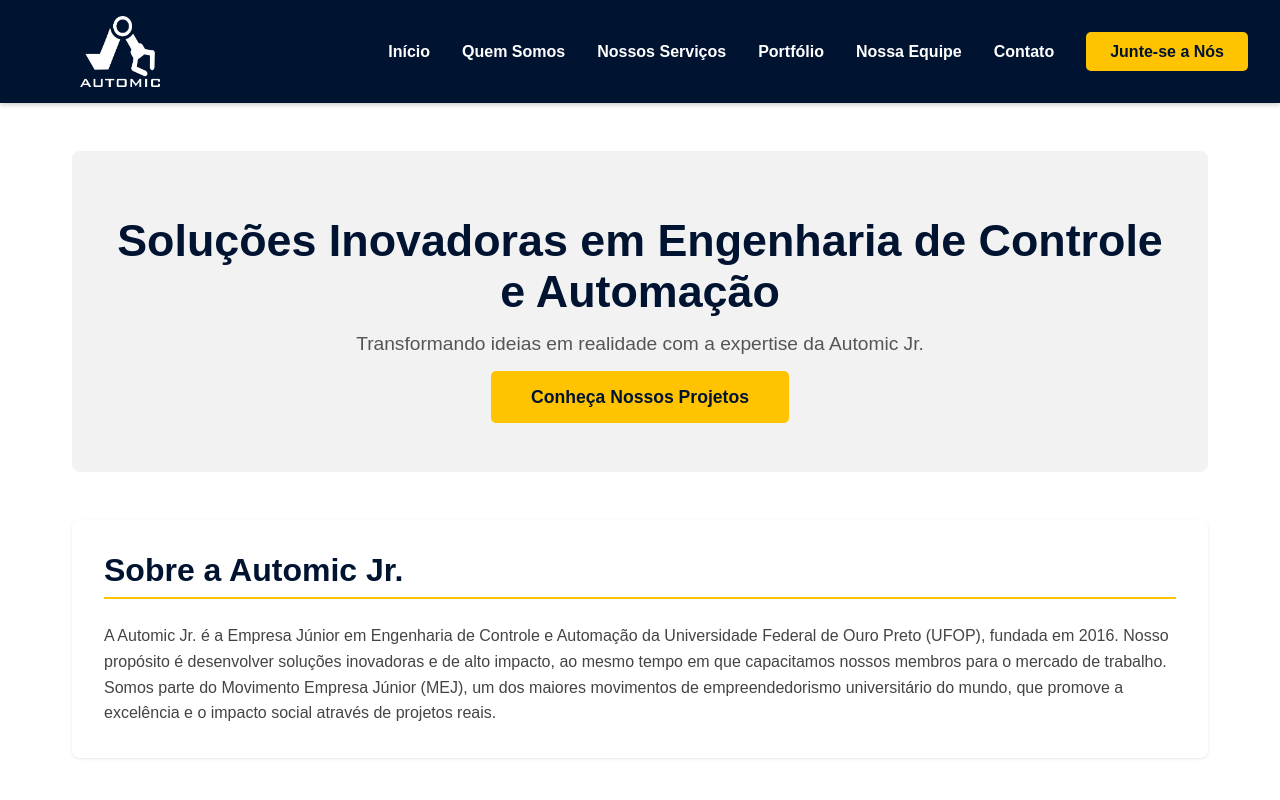
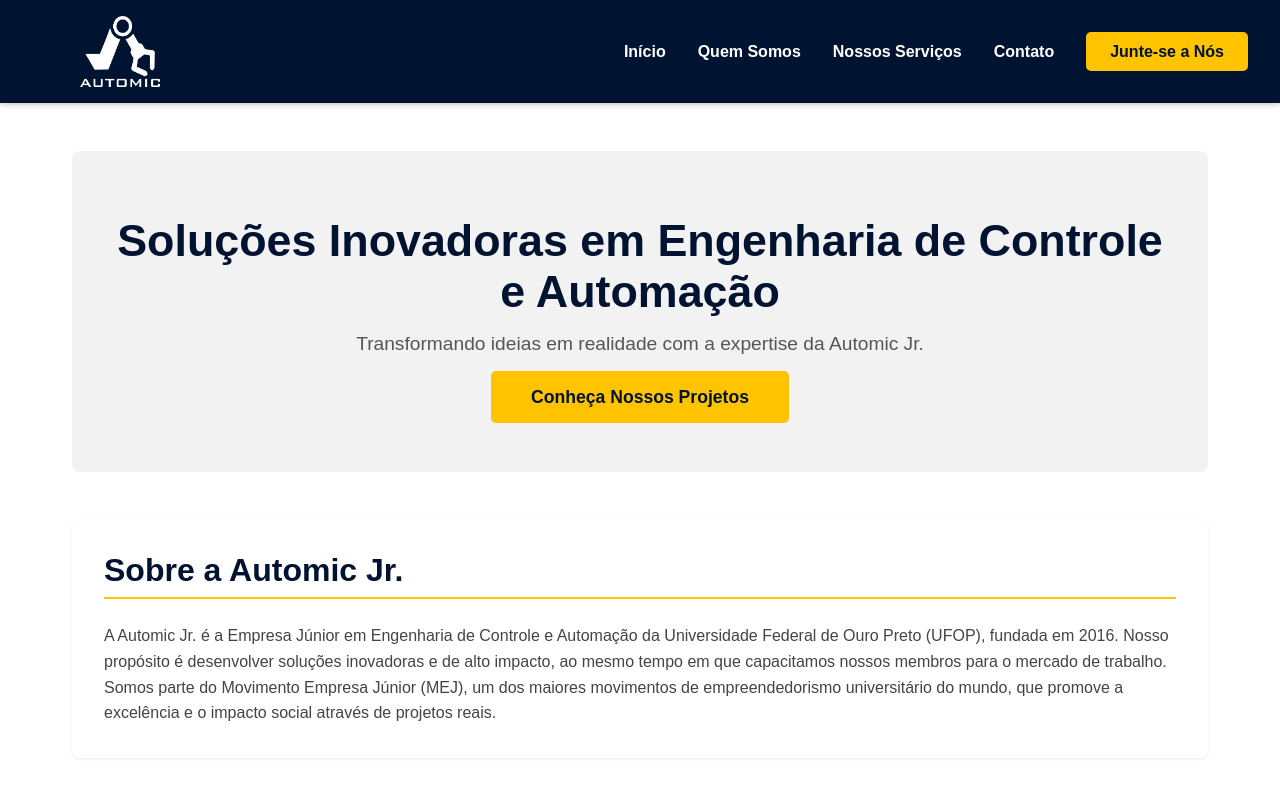
Before and after one commit to Gabriel-Fiuza/automic-site, a React (Vite) app: page / in a window 1280 px wide. Shown: the top 800 px of the page. Built offline with nearby package versions, Linux system fonts and the light colour scheme.

Commit message:
some navs deleted and href created

```diff
--- a/src/components/Header.jsx
+++ b/src/components/Header.jsx
@@ -9,10 +9,8 @@
           <li><a href="#">Início</a></li>
           <li><a href="#">Quem Somos</a></li>
           <li><a href="#services">Nossos Serviços</a></li>
-          <li><a href="#">Portfólio</a></li>
-          <li><a href="#">Nossa Equipe</a></li>
           <li><a href="#footer">Contato</a></li>
-          <li><a href="#" id="join-us">Junte-se a Nós</a></li>
+          <li><a href="#footer" id="join-us">Junte-se a Nós</a></li>
         </ul>
       </nav>
     </header>
--- a/src/components/Herosection.jsx
+++ b/src/components/Herosection.jsx
@@ -3,7 +3,7 @@
     <section className="hero-section">
       <h1>Soluções Inovadoras em Engenharia de Controle e Automação</h1>
       <p>Transformando ideias em realidade com a expertise da Automic Jr.</p>
-      <a href="#" className="hero-cta">Conheça Nossos Projetos</a>
+      <a href="#services" className="hero-cta">Conheça Nossos Projetos</a>
     </section>
   )
 }
```
